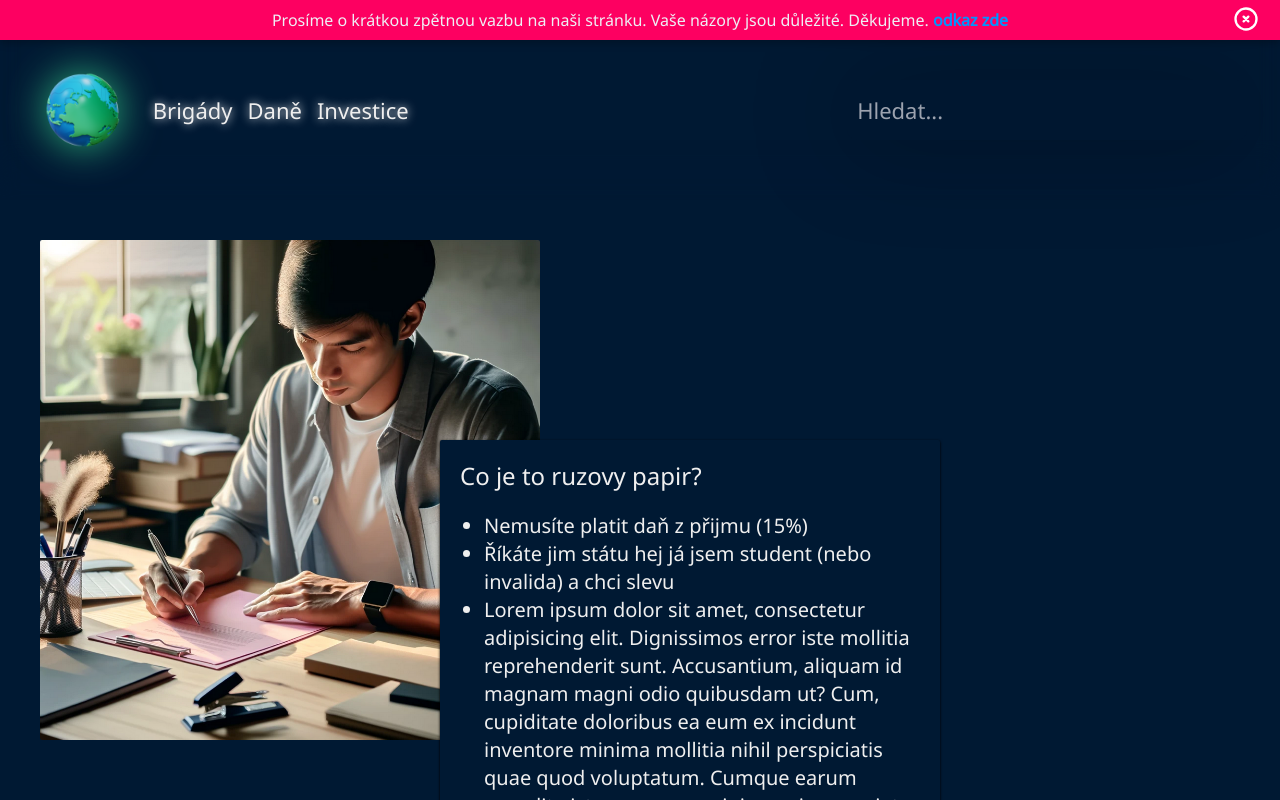
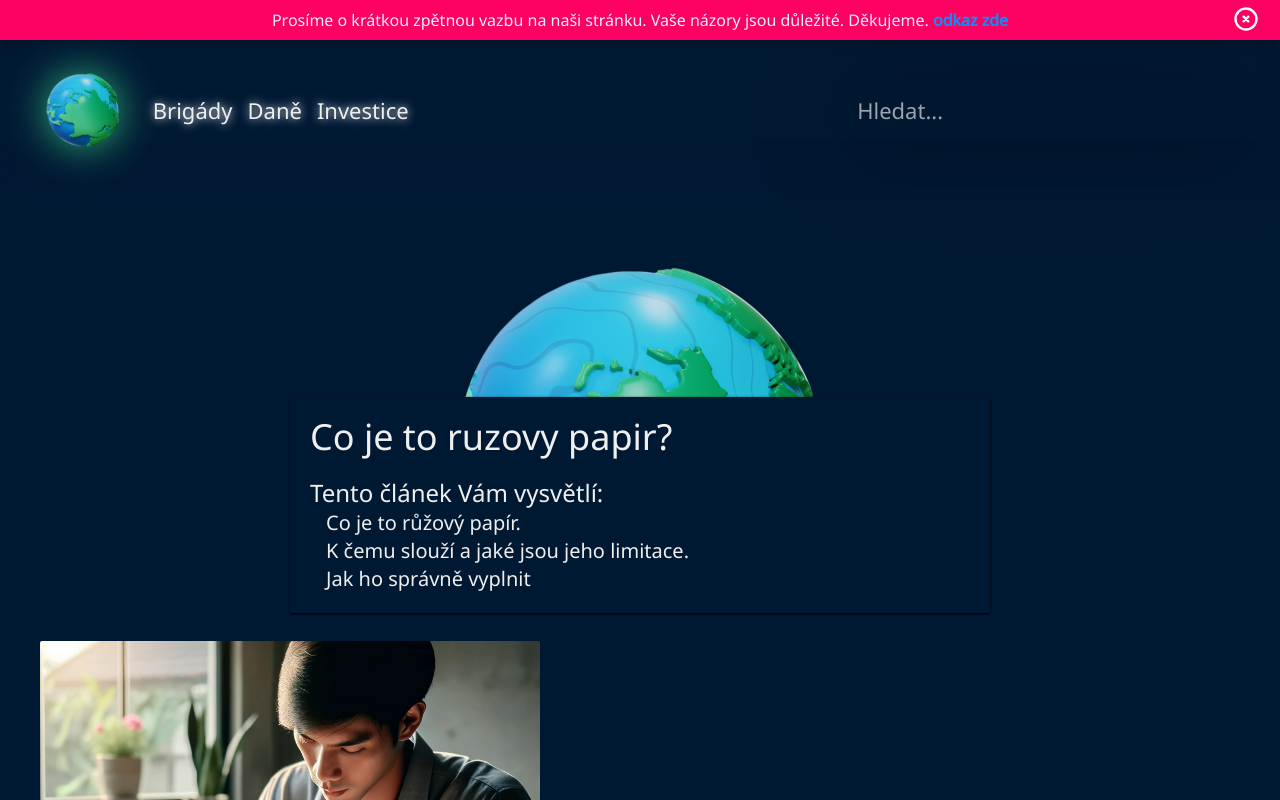
Before and after one commit to Miraneek/FinanciSvetNextJS, a Next.js app: page /clanky/Co-je-to-ruzovy-papir in a window 1280 px wide. Shown: the top 800 px of the page. Built offline with nearby package versions, Linux system fonts and the light colour scheme.

Commit message:
Added ArticleTitle.jsx

```diff
--- a/src/app/clanky/Co-je-to-ruzovy-papir/page.js
+++ b/src/app/clanky/Co-je-to-ruzovy-papir/page.js
@@ -1,11 +1,28 @@
 import Link from "next/link";
 import TextWithImage from "@/components/PageBuilders/TextWithImage";
+import ArticleTitle from "@/components/PageBuilders/ArticleTitle";
 
 export default function coJeToRuzovyPapir() {
     return (
         <>
+            <ArticleTitle nadpis={"Co je to ruzovy papir?"} imgSRC={"/nawbar/FinancniSvetLogo.png"} margin={120}>
+                <h2 className={"text-2xl"}>
+                    Tento článek Vám vysvětlí:
+                </h2>
+                <ul className={"pl-4"}>
+                    <li>
+                        Co je to růžový papír.
+                    </li>
+                    <li>
+                        K čemu slouží a jaké jsou jeho limitace.
+                    </li>
+                    <li>
+                        Jak ho správně vyplnit
+                    </li>
+                </ul>
+            </ArticleTitle>
             <TextWithImage nadpis={"Co je to ruzovy papir?"} imgSRC={"/co-je-to-ruzovy-papir-obrazky/manthinkin.png"}
-                           isLeft={true}>
+                           isLeft={true} margin={120}>
                 <ul className={"list-disc pl-6"}>
                     <li>Nemusíte platit daň z přijmu (15%)</li>
                     <li>Říkáte jim státu hej já jsem student (nebo invalida) a chci slevu</li>
--- /dev/null
+++ b/src/components/PageBuilders/ArticleTitle.jsx
@@ -0,0 +1,26 @@
+import Image from "next/image";
+
+export default function ArticleTitle(props) {
+    const marginBottom = props.margin ? props.margin : 40
+
+    const backgroundImageStyle = {
+        backgroundImage: `url(${props.imgSRC})`,
+        marginBottom: `${marginBottom}px`,
+    };
+
+    return (
+        <div
+            className={`bg-transparent z-4 lg:bg-cover lg:bg-no-repeat lg:bg-top lg:relative lg:aspect-video w-[90%] lg:w-[500px] rounded-sm flex-col justify-center items-stretch`}
+            style={backgroundImageStyle}>
+            <Image src={props.imgSRC} alt={props.nadpis + " obrazek"} width={500} height={500}
+                   className={"lg:hidden w-[100%]"}/>
+            <section
+                className={"lg:w-[700px] z-100 p-5 rounded-sm lg:absolute lg:top-[70%] lg:left-[50%] lg:translate-x-[-50%] bg-[var(--backgroundColor)] text-xl shadow-black shadow relative"}>
+                <h2 className={"lg:text-4xl"}>{props.nadpis}</h2>
+                <div className={"pt-5 lg:text-1xl"}>
+                    {props.children}
+                </div>
+            </section>
+        </div>
+    )
+}
--- a/src/components/PageBuilders/TextWithImage.jsx
+++ b/src/components/PageBuilders/TextWithImage.jsx
@@ -1,10 +1,11 @@
 import Image from "next/image";
 
 export default function TextWithImage(props) {
-    const marginBottom = props.margin ? props.margin : 400;
+    const marginBottom = props.margin ? props.margin : 40
 
     const backgroundImageStyle = {
         backgroundImage: `url(${props.imgSRC})`,
+        marginBottom: `${marginBottom}px`,
     };
 
     return (
```
